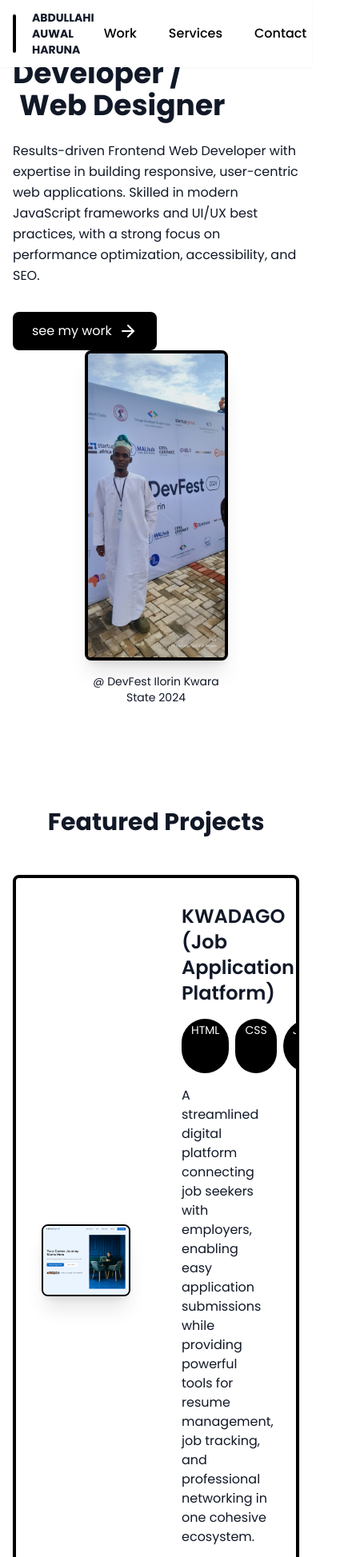
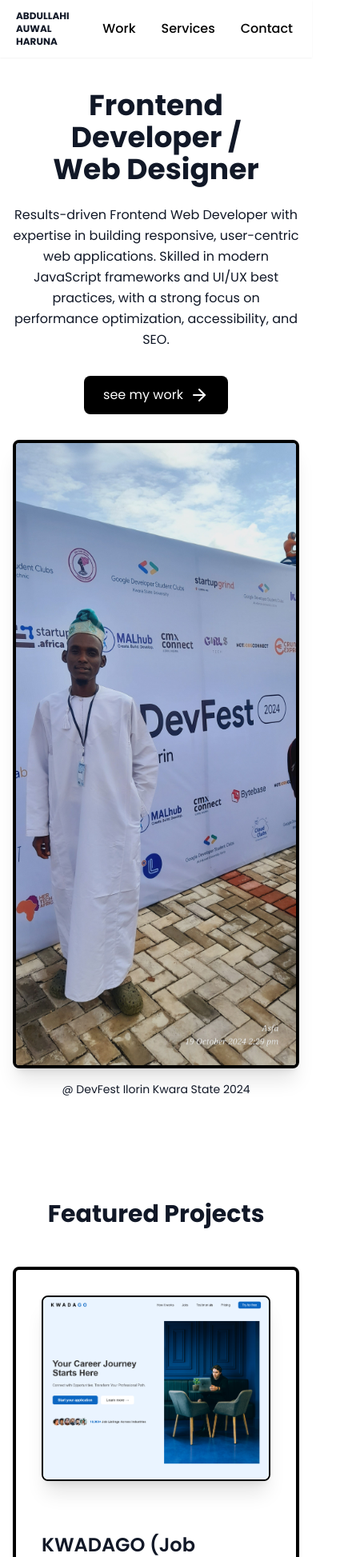
Before and after one commit to abdulbusybrain/abdullahi-busybrain, a React (Create React App) app: page / in a window 390 px wide. Shown: the top 1947 px of the page at 80% size, 440 px wide, since content can reach past the window. Built offline with nearby package versions, Linux system fonts and the light colour scheme.

Commit message:
Added responsiveness

```diff
--- a/src/App.js
+++ b/src/App.js
@@ -1,7 +1,7 @@
+import { useEffect, useState } from "react";
 import { ArrowRight, ExternalLink, Code, Layers, Server } from "lucide-react";
 
 // Images
-import logo from "./img/logo.jpg";
 import hero from "./img/hero.jpg";
 import kwadagoHero from "./img/kwadago.png";
 import gajamiaHero from "./img/gajamia.png";
@@ -24,29 +24,60 @@ const App = () => {
 };
 
 const Header = () => {
+  const [isScrolling, setIsScrolling] = useState(false);
+  const [activeSection, setActiveSection] = useState("");
+
+  useEffect(() => {
+    let lastScrollY = window.scrollY;
+
+    const handleScroll = () => {
+      const currentScrollY = window.scrollY;
+      setIsScrolling(currentScrollY > lastScrollY);
+      lastScrollY = currentScrollY;
+
+      const sections = document.querySelectorAll("section");
+      sections.forEach((section) => {
+        const sectionTop = section.offsetTop - 100;
+        const sectionHeight = section.clientHeight;
+        if (
+          currentScrollY >= sectionTop &&
+          currentScrollY < sectionTop + sectionHeight
+        ) {
+          setActiveSection(section.getAttribute("id"));
+        }
+      });
+    };
+
+    window.addEventListener("scroll", handleScroll);
+    return () => window.removeEventListener("scroll", handleScroll);
+  }, []);
+
   return (
-    <header className="fixed top-0 left-0 right-0 bg-white shadow-sm z-50">
+    <header
+      className={`fixed top-0 left-0 right-0 bg-white shadow-sm z-50 transition-transform duration-300 ${
+        isScrolling ? "-translate-y-full" : "translate-y-0"
+      }`}
+    >
       <div className="max-w-6xl mx-auto px-4 py-3 flex justify-between items-center">
         <div className="flex items-center space-x-4">
           <a href="/">
-            <img
-              src={logo}
-              alt="Profile"
-              className="w-12 h-12 rounded-full object-cover border-2 border-black"
-            />
-          </a>
-          <div className="text-sm font-bold uppercase">
+            <div className="text-xs sm:text-sm font-bold uppercase">
               <div className="px-1">Abdullahi</div>
               <div className="px-1">Auwal</div>
               <div className="px-1">Haruna</div>
             </div>
+          </a>
         </div>
-        <nav className="flex space-x-6">
+        <nav className="flex space-x-4 sm:space-x-6">
           {["Work", "Services", "Contact"].map((item, index) => (
             <a
               key={index}
               href={`#${item.toLowerCase()}`}
-              className={`text-black font-medium hover:bg-[${brightYellow}] px-2 py-1 transition-colors duration-300 rounded`}
+              className={`text-black font-medium hover:bg-[${brightYellow}] px-2 py-1 transition-colors duration-300 rounded ${
+                activeSection === item.toLowerCase()
+                  ? `bg-[${brightYellow}]`
+                  : ""
+              }`}
             >
               {item}
             </a>
@@ -63,8 +94,8 @@ const Hero = () => {
       id="hero"
       className="pt-28 pb-16 max-w-6xl mx-auto px-4 min-h-screen flex flex-col md:flex-row items-center"
     >
-      <div className="w-full md:w-1/2 pr-0 md:pr-12">
-        <h1 className="text-4xl sm:text-5xl md:text-6xl lg:text-8xl font-bold mb-6 -mt-20 md:-mt-56">
+      <div className="w-full md:w-1/2 pr-0 md:pr-12 text-center md:text-left">
+        <h1 className="text-4xl sm:text-5xl md:text-6xl lg:text-8xl font-bold mb-6">
           <span className={`bg-[${brightYellow}]`}>Frontend Developer</span> /{" "}
           <br />
           <span className={`bg-[${brightYellow}] px-2`}>Web Designer</span>
@@ -82,7 +113,7 @@ const Hero = () => {
           see my work <ArrowRight className="ml-2" />
         </a>
       </div>
-      <div className="w-1/2">
+      <div className="w-full md:w-1/2 mt-8 md:mt-0">
         <img
           src={hero}
           alt="Hero Visual"
@@ -105,24 +136,25 @@ const WorkSection = () => {
         "A streamlined digital platform connecting job seekers with employers, enabling easy application submissions while providing powerful tools for resume management, job tracking, and professional networking in one cohesive ecosystem.",
       image: kwadagoHero,
       link: "https://kwadago.vercel.app/",
+      ongoing: false,
     },
-
     {
       title: "GA JAMI'A (Education Commerce)",
       technologies: ["React", "Firebase", "Tailwind"],
       description:
-        "Full-featured education-commerce solution with secure payment integration and responsive design.",
+        "An education-commerce platform with secure user login and logout functionality. It offers a seamless experience for purchasing educational materials, accessing courses, and managing user accounts. Features include responsive design, secure payment integration, and personalized user dashboards.",
       image: gajamiaHero,
       link: "https://gajamia.vercel.app/",
+      ongoing: true,
     },
-
     {
       title: "FOODI (Restaurant Website)",
       technologies: ["HTML", "CSS", "JavaScript", "Responsive Web Design"],
       description:
-        "A streamlined digital platform connecting job seekers with employers, enabling easy application submissions while providing powerful tools for resume management, job tracking, and professional networking in one cohesive ecosystem.",
+        "A beautifully designed landing page showcasing the restaurant's ambiance, menu, and special offers. Features include high-quality images, customer reviews, online reservations, and contact information to attract and engage potential diners.",
       image: foodiHero,
-      link: "https://kwadago.vercel.app/",
+      link: "https://abdul-busybrain.github.io/foodi/",
+      ongoing: false,
     },
   ];
 
@@ -137,24 +169,29 @@ const WorkSection = () => {
       {projects.map((project, index) => (
         <div
           key={index}
-          className="flex items-center mb-16 bg-white rounded-lg shadow-md overflow-hidden border-4 border-black"
+          className="relative flex flex-col md:flex-row items-center mb-16 bg-white rounded-lg shadow-md overflow-hidden border-4 border-black"
         >
-          <div className="w-1/2 p-8">
+          {project.ongoing && (
+            <div className="absolute top-0 right-0 bg-red-500 text-white text-xs font-bold px-2 py-1 rounded-bl-lg">
+              Ongoing Project
+            </div>
+          )}
+          <div className="w-full md:w-1/2 p-8">
             <img
               src={project.image}
               alt={project.title}
               className="rounded-lg shadow-xl border-2 border-black"
             />
           </div>
-          <div className="w-1/2 p-8">
+          <div className="w-full md:w-1/2 p-8">
             <h3 className="text-2xl font-semibold mb-4">
               <span className={`bg-[${brightYellow}] `}>{project.title}</span>
             </h3>
-            <div className="flex space-x-2 mb-4">
+            <div className="flex flex-wrap space-x-2 mb-4">
               {project.technologies.map((tech, idx) => (
                 <span
                   key={idx}
-                  className="px-3 py-1 bg-black text-white rounded-full text-sm"
+                  className="px-3 py-1 bg-black text-white rounded-full text-sm mb-2"
                 >
                   {tech}
                 </span>
@@ -182,34 +219,41 @@ const ServicesSection = () => {
   const services = [
     {
       icon: <Code className="text-black" size={36} />,
-      title: "Web Development",
+      title: "Web Design & Development",
       description:
-        "Custom web application development using modern technologies.",
+        "Designing user interfaces and experiences using tools like Figma to create wireframes, prototypes, and high-fidelity designs.",
     },
     {
       icon: <Server className="text-black" size={36} />,
-      title: "Production Design",
+      title: "E-commerce Development",
       description:
-        "Seamless third-party API integrations and microservices architecture.",
+        "Developing e-commerce websites with features like product listings, shopping carts, and payment gateways.",
     },
     {
       icon: <Layers className="text-black" size={36} />,
-      title: "Wordpress Development",
+      title: "Content Management Systems (CMS)",
       description:
-        "End-to-end development from frontend to backend infrastructure.",
+        "Customizing and developing websites using WordPress, including theme development and plugin integration.",
     },
     {
       icon: <Server className="text-black" size={36} />,
-      title: "SEO / Digital Marketing",
+      title: "SEO Optimization",
       description:
-        "Seamless third-party API integrations and microservices architecture.",
+        "Implementing best practices for search engine optimization to improve website visibility and ranking on search engines.",
+    },
+
+    {
+      icon: <Code className="text-black" size={36} />,
+      title: "Custom Web Applications",
+      description:
+        "Developing custom web applications tailored to specific business needs using modern web technologies.",
     },
   ];
 
   return (
     <section id="services" className={`py-16 bg-[${softBeige}]`}>
-      <div className="max-w-6xl mx-auto px-4 flex">
-        <div className="w-1/2 pr-12">
+      <div className="max-w-6xl mx-auto px-4 flex flex-col md:flex-row">
+        <div className="w-full md:w-1/2 pr-0 md:pr-12 mb-8 md:mb-0">
           <h2 className="text-3xl font-bold mb-6">
             <span className="">Services I Provide</span>
           </h2>
@@ -218,7 +262,7 @@ const ServicesSection = () => {
             needs.
           </p>
         </div>
-        <div className="w-1/2 grid grid-cols-1 gap-6">
+        <div className="w-full md:w-1/2 grid grid-cols-1 gap-6">
           {services.map((service, index) => (
             <div
               key={index}
@@ -245,11 +289,11 @@ const ContactSection = () => {
   return (
     <section
       id="contact"
-      className={`py-16 max-w-6xl mx-auto px-4 flex bg-[${softBeige}]`}
+      className={`py-16 max-w-6xl mx-auto px-4 flex flex-col md:flex-row bg-[${softBeige}]`}
     >
-      <div className="w-1/2 pr-12">
+      <div className="w-full md:w-1/2 pr-0 md:pr-12 mb-8 md:mb-0">
         <h2 className="text-3xl font-bold mb-6">
-          <span className=" px-2">Want to Work Together?</span>
+          <span className="">Want to Work Together?</span>
         </h2>
         <p className="mb-8">
           I'm always open to discussing product design work or partnership
@@ -264,28 +308,41 @@ const ContactSection = () => {
           </a>
         </div>
       </div>
-      <div className="w-1/2">
+
+      <div className="w-full md:w-1/2">
         <h3 className="text-2xl font-semibold mb-6">
-          <span className=" px-1">How I Handle Projects</span>
+          <span className="px-1">How I Handle Projects</span>
         </h3>
         <div className="space-y-4">
-          {["Collaborative Approach", "Agile Methodology"].map(
-            (title, index) => (
+          {[
+            {
+              title: "User-Centric Design",
+              description:
+                "Conversion-focused interfaces that drive engagement and sales. Data-driven design decisions to improve user retention and boost customer satisfaction metrics.",
+            },
+            {
+              title: "Collaborative Approach",
+              description:
+                "Strategic partnership focused on ROI and business goals. Regular meetings and clear communication to ensure your project delivers measurable value and meets market demands.",
+            },
+            {
+              title: "Continuous Learning",
+              description:
+                "Investment in the best technologies and industry best practices, in order to implement better solutions that place your business in a better position.",
+            },
+          ].map((item, index) => (
             <div
               key={index}
               className="bg-white p-4 rounded-lg border-4 border-black"
             >
               <h4 className="font-medium mb-2">
-                  <span className={`bg-[${brightYellow}] px-1`}>{title}</span>
+                <span className={`bg-[${brightYellow}] px-1`}>
+                  {item.title}
+                </span>
               </h4>
-                <p className="text-sm">
-                  {title === "Collaborative Approach"
-                    ? "I work closely with clients, ensuring clear communication and transparency throughout the project lifecycle."
-                    : "Implementing iterative development with regular updates and flexible scope management."}
-                </p>
+              <p className="text-sm">{item.description}</p>
             </div>
-            )
-          )}
+          ))}
         </div>
       </div>
     </section>
@@ -314,8 +371,8 @@ const Footer = () => {
 
   return (
     <footer className="bg-black text-white py-12">
-      <div className="max-w-6xl mx-auto px-4 flex justify-between items-center">
-        <div>
+      <div className="max-w-6xl mx-auto px-4 flex flex-col md:flex-row justify-between items-center">
+        <div className="mb-4 md:mb-0 text-center md:text-left">
           <h3 className="text-xl font-bold">
             <span className={`bg-[${brightYellow}]`}>
               Abdullahi Auwal Haruna
@@ -323,7 +380,7 @@ const Footer = () => {
           </h3>
           <p className="mt-2">Frontend Developer / Web Designer</p>
         </div>
-        <div className="flex space-x-4">
+        <div className="flex flex-wrap justify-center md:justify-start space-x-4">
           {socialLinks.map((link, index) => {
             return (
               <a
```
Lines whose indentation alone changed are shown as unchanged.
